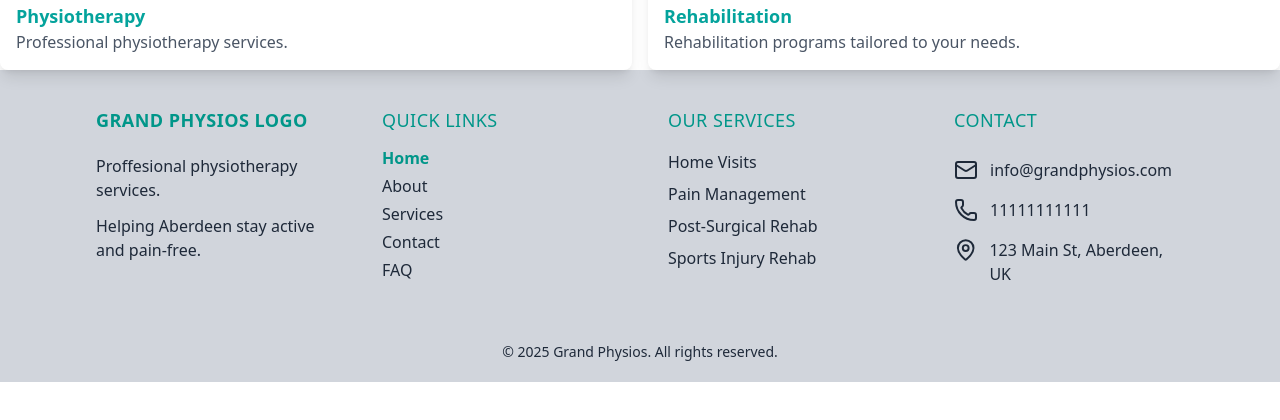
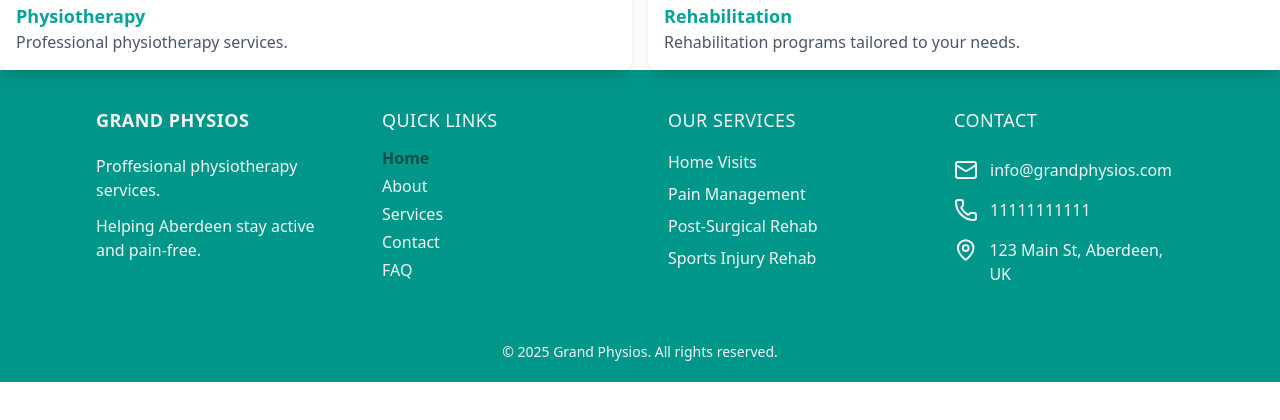
Before and after one commit to sbratuszewski/grand-physios, a React (Vite) app: page / in a window 1280 px wide. Shown: the part 254-674 px from the top of the page. Built offline with nearby package versions, Linux system fonts and the light colour scheme.

Commit message:
footer color scheme changed

```diff
--- a/src/components/Accordion.jsx
+++ b/src/components/Accordion.jsx
@@ -1,10 +1,10 @@
 import React from 'react'
 import { Plus, Minus } from 'lucide-react'
 
-const Accordion = ({ question, answer }) => {
+const Accordion = ({ question, answer, ...rest }) => {
   const [accordionOpen, setAccordionOpen] = React.useState(false)
   return (
-    <div className="bg-gray-200 p-5 rounded-lg">
+    <div {...rest} className="bg-gray-200 p-5 rounded-lg">
       <button
         className="flex justify-between w-full items-center cursor-pointer"
         onClick={() => setAccordionOpen(!accordionOpen)}
--- a/src/components/ContactForm.jsx
+++ b/src/components/ContactForm.jsx
@@ -0,0 +1,66 @@
+import React, { useState } from 'react'
+import { useForm } from 'react-hook-form'
+import emailjs from 'emailjs-com'
+
+function ContactForm() {
+  const { register, handleSubmit, reset } = useForm()
+
+  const onSubmit = async (data) => {
+    try {
+      await emailjs.send(
+        'YOUR_SERVICE_ID',
+        'YOUR_TEMPLATE_ID',
+        {
+          from_name: data.fullName,
+          from_email: data.email,
+          phone: data.phone,
+          message: data.message,
+        },
+        'YOUR_PUBLIC_KEY'
+      )
+      alert("Message sent! We'll contact you soon.")
+      reset()
+    } catch (err) {
+      console.error(err)
+      alert('Error sending message, please try again.')
+    }
+  }
+
+  return (
+    <form
+      onSubmit={handleSubmit(onSubmit)}
+      className="max-w-xl mx-auto p-6 bg-white shadow-md rounded-xl space-y-4"
+    >
+      <h2 className="text-2xl font-semibold mb-4">Contact Us</h2>
+
+      <input
+        {...register('fullName', { required: true })}
+        placeholder="Full name"
+        className="w-full border rounded-lg px-3 py-2"
+      />
+      <input
+        {...register('email', { required: true })}
+        placeholder="Email address"
+        className="w-full border rounded-lg px-3 py-2"
+      />
+      <input
+        {...register('phone', { required: true })}
+        placeholder="Phone number"
+        className="w-full border rounded-lg px-3 py-2"
+      />
+      <textarea
+        {...register('message', { required: true })}
+        placeholder="Message"
+        rows="5"
+        className="w-full border rounded-lg px-3 py-2"
+      />
+      <button
+        type="submit"
+        className="w-full bg-sky-600 text-white py-2 rounded-lg hover:bg-sky-700"
+      >
+        Send Message
+      </button>
+    </form>
+  )
+}
+export default ContactForm
--- a/src/components/Footer.jsx
+++ b/src/components/Footer.jsx
@@ -5,15 +5,15 @@ import navItems from '../data/navItems'
 
 const Footer = () => {
   return (
-    <footer className="w-full px-4 sm:px-6 md:px-12 lg:px-20 py-5 bg-gray-300 text-gray-800">
+    <footer className="w-full px-4 sm:px-6 md:px-12 lg:px-20 py-5 bg-teal-600 text-gray-100">
       <div className="grid sm:grid-cols-2 lg:grid-cols-4 gap-6">
         {/* Brand Section */}
         <div className="flex flex-col gap-3 p-2 md:p-4">
           <NavLink
             to="/"
-            className="text-teal-600 text-lg tracking-wide uppercase font-bold mb-2"
+            className="text-lg tracking-wide uppercase font-bold mb-2"
           >
-            Grand Physios logo
+            Grand Physios
           </NavLink>
           <p>Proffesional physiotherapy services.</p>
           <p>Helping Aberdeen stay active and pain-free.</p>
@@ -21,9 +21,7 @@ const Footer = () => {
 
         {/* Footer Quick Menu */}
         <div className="flex flex-col gap-1 p-2 md:p-4 list-none">
-          <h2 className="text-teal-600 text-lg tracking-wide uppercase mb-2">
-            Quick Links
-          </h2>
+          <h2 className="text-lg tracking-wide uppercase mb-2">Quick Links</h2>
           {navItems.map((item) => (
             <li
               key={item.name}
@@ -32,7 +30,7 @@ const Footer = () => {
               <NavLink
                 to={item.path}
                 className={({ isActive }) =>
-                  isActive && 'text-teal-600 font-bold'
+                  isActive && 'text-teal-900 font-bold'
                 }
               >
                 {item.name}
@@ -42,9 +40,7 @@ const Footer = () => {
         </div>
 
         <div className="flex flex-col gap-2 p-2 md:p-4">
-          <h2 className="text-teal-600 text-lg tracking-wide uppercase mb-2">
-            Our Services
-          </h2>
+          <h2 className="text-lg tracking-wide uppercase mb-2">Our Services</h2>
           <p>Home Visits</p>
           <p>Pain Management</p>
           <p>Post-Surgical Rehab</p>
@@ -53,9 +49,7 @@ const Footer = () => {
 
         {/* Contact Section */}
         <div className="flex flex-col gap-4 p-2 md:p-4">
-          <h2 className="text-teal-600 text-lg tracking-wide uppercase mb-2">
-            Contact
-          </h2>
+          <h2 className="text-lg tracking-wide uppercase mb-2">Contact</h2>
           <div className="flex gap-x-3">
             {/* lucide icon */}
             <Mail />
```
